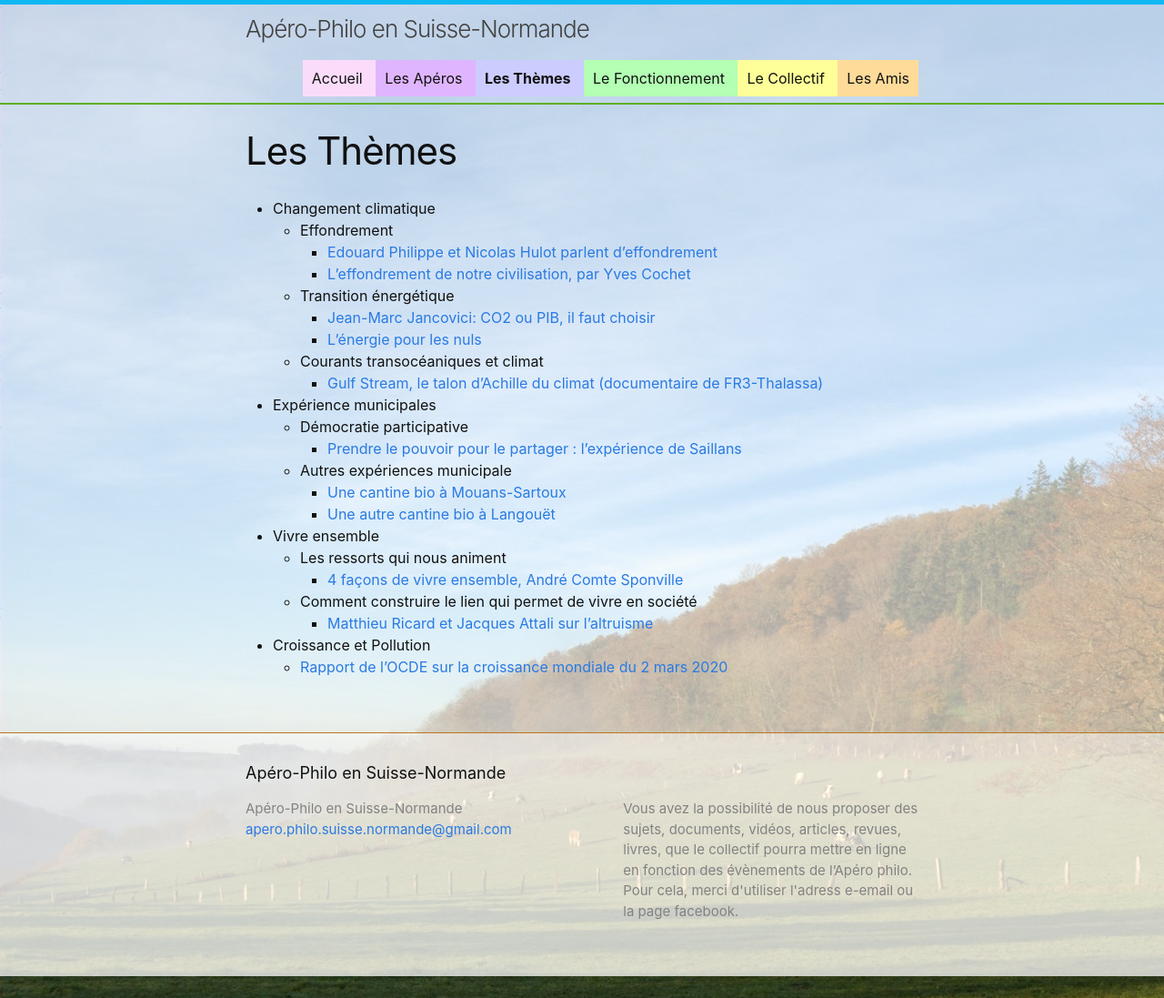
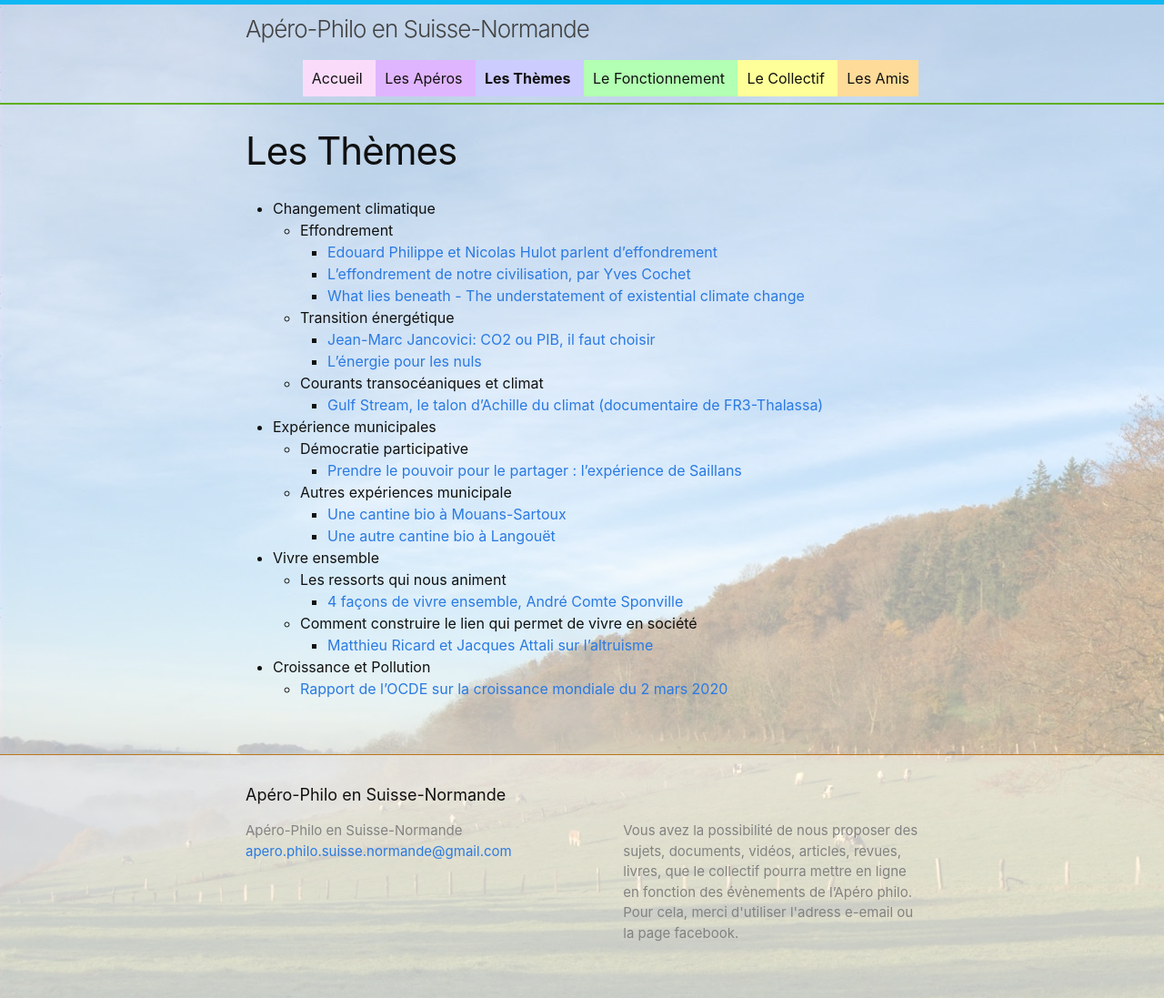
Before and after one commit to aperophilo/apero-philo-suisse-normande.github.io, a Jekyll site: the page built from pages/02-themes.markdown, in a window 1280 px wide. Shown: the whole page at 91% size. Built offline with Jekyll 4.4.1, drawn with Linux system fonts in a browser that asks for light colours.

Commit message:
Rapport australien

```diff
--- a/pages/02-themes.markdown
+++ b/pages/02-themes.markdown
@@ -8,6 +8,7 @@ permalink: /themes/
   - Effondrement
     - [Edouard Philippe et Nicolas Hulot parlent d'effondrement](https://www.facebook.com/EdouardPhilippePM/videos/2358428757717123/)
     - [L'effondrement de notre civilisation, par Yves Cochet](https://www.youtube.com/watch?v=3NCrj_fa2hU)
+    - [What lies beneath - The understatement of existential climate change](/documents/Disaster Alley Climate Change, Conflict and Risk.pdf)
   - Transition énergétique
     - [Jean-Marc Jancovici: CO2 ou PIB, il faut choisir](https://www.youtube.com/watch?v=Vjkq8V5rVy0)
     - [L’énergie pour les nuls](https://www.youtube.com/watch?v=IaQ-U-dP_7M)
```
Also changed, not shown: 1 other file.
